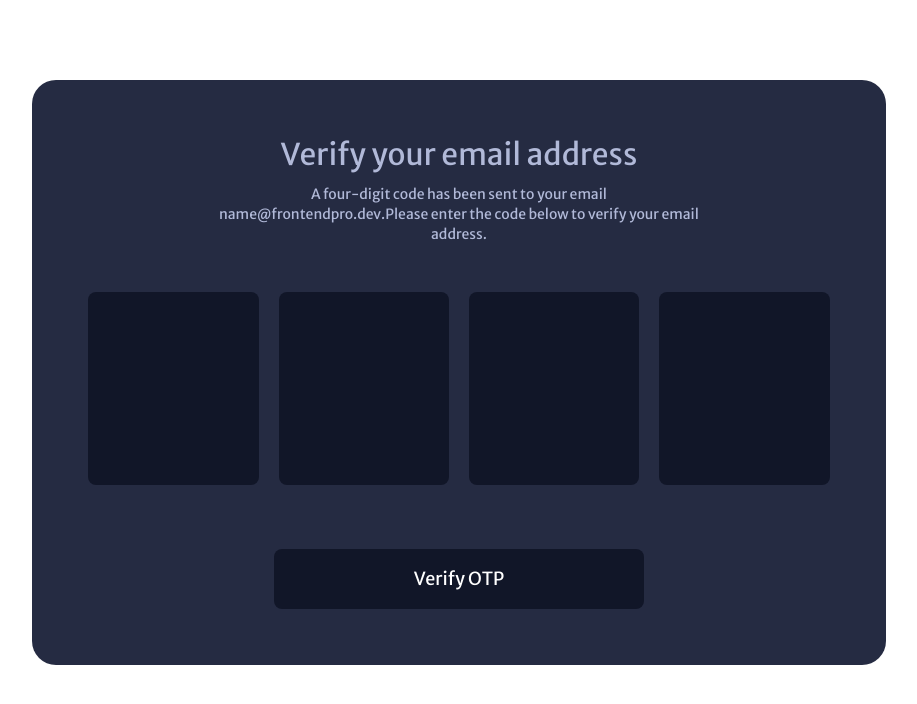
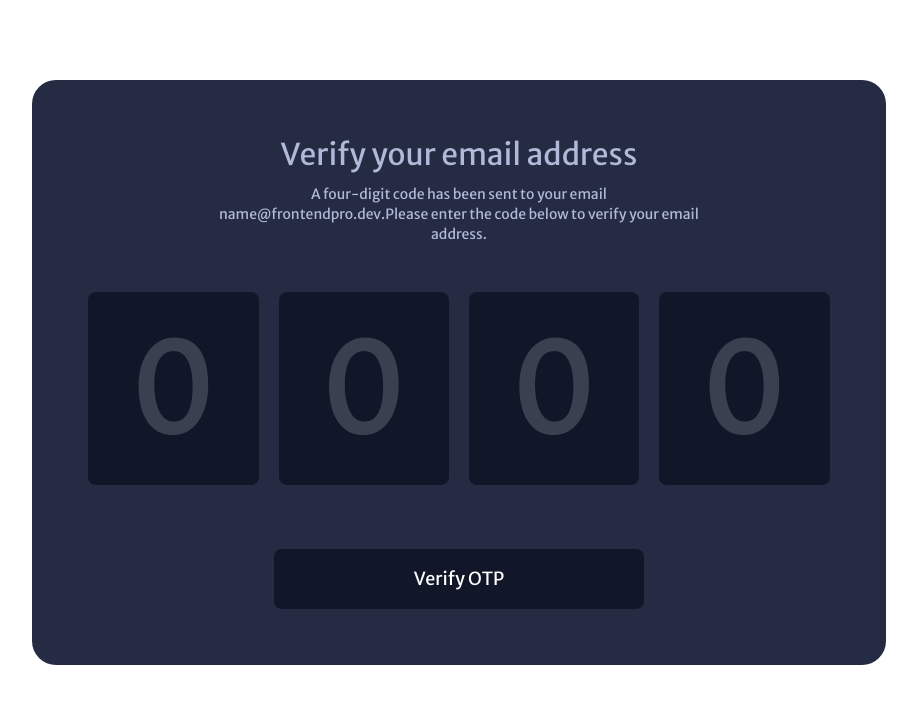
Before and after one commit to manitapaudel/otp-verifier, a Next.js app: page / in a window 1280 px wide. Shown: the top 704 px of the page, without its empty margins (181-1098 px from the left). Built offline with nearby package versions, Linux system fonts and the light colour scheme.

Commit message:
Add border and placeholder

```diff
--- a/src/app/components/number-input/index.tsx
+++ b/src/app/components/number-input/index.tsx
@@ -9,10 +9,13 @@ const NumberInput = ({ name }: NumberInput) => {
 
   return (
     <input
-      className="text-9xl text-center text-textColor bg-secondary max-w-44 h-auto max-h-52 py-4 rounded-lg cursor-pointer"
+      className={`text-9xl text-center text-textColor bg-secondary max-w-44 h-auto max-h-52 py-4 rounded-lg cursor-pointer placeholder:opacity-30 ${
+        value ? "border border-1 border-textColor" : ""
+      }`}
       type="number"
       name={name}
       value={value}
+      placeholder="0"
     />
   );
 };
```
